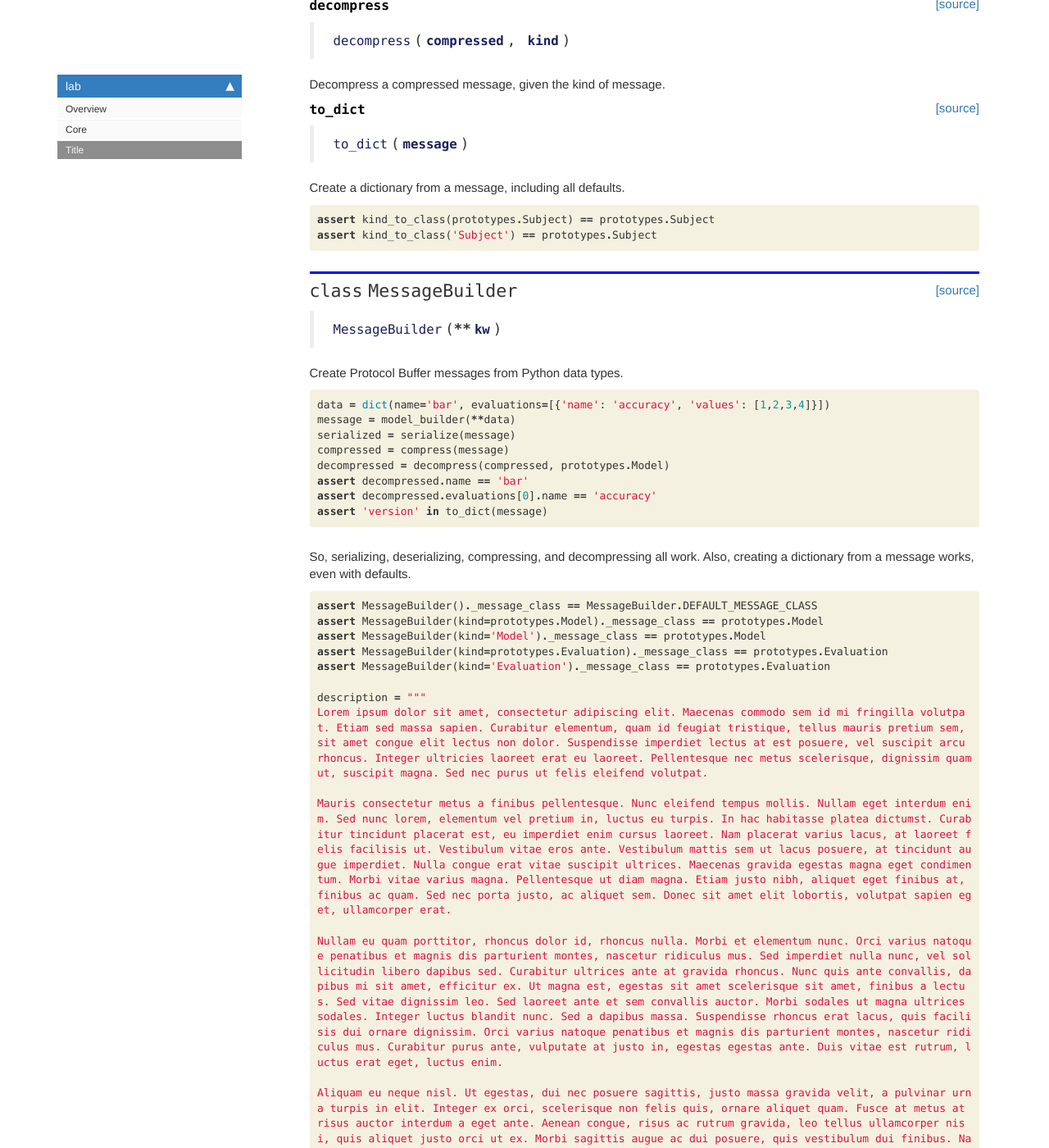
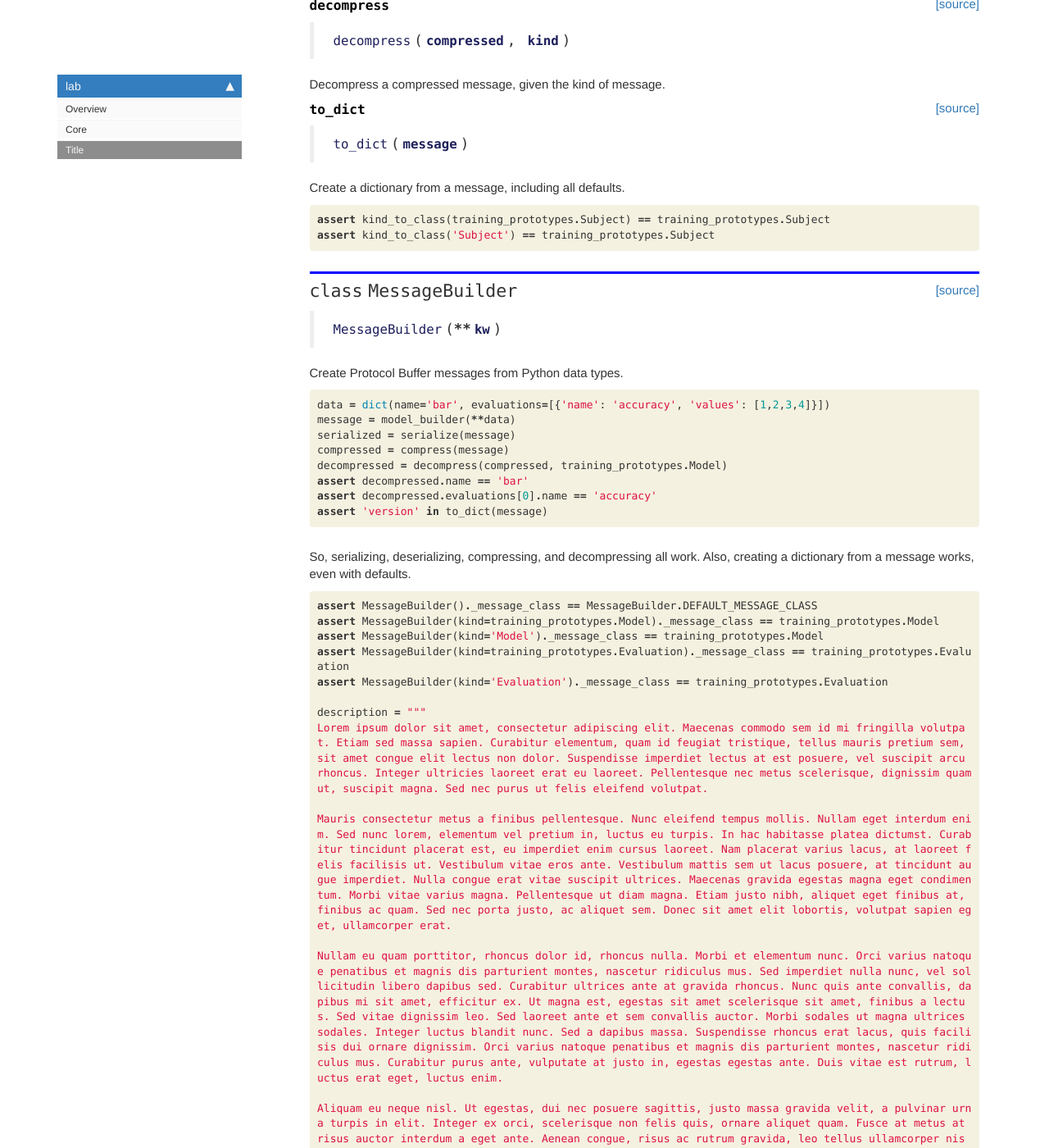
Before and after one commit to davidrichards/data-lab, a Jekyll site: the page built from docs/messages.html, in a window 1280 px wide and 1400 px high, scrolled down 1550 px. Shown: the whole window at 82% size. Built offline with Jekyll 4.4.1, drawn with Linux system fonts in a browser that asks for light colours; nearby versions of some CDN libraries; comment, search, counter and statistics services are not loaded.

Commit message:
WIP: Add a universal import

```diff
--- a/docs/core.html
+++ b/docs/core.html
@@ -27,6 +27,9 @@
 </div>
 <div class="cell border-box-sizing code_cell rendered">
 
+</div>
+<div class="cell border-box-sizing code_cell rendered">
+
 <div class="output_wrapper">
 <div class="output">
 
@@ -34,7 +37,7 @@
 
 
 <div class="output_markdown rendered_html output_subarea ">
-<h4 id="foo" class="doc_header"><code>foo</code><a href="https://github.com/davidrichards/lab/tree/master/lab/core.py#L7" class="source_link" style="float:right">[source]</a></h4><blockquote><p><code>foo</code>()</p>
+<h4 id="foo" class="doc_header"><code>foo</code><a href="https://github.com/davidrichards/lab/tree/master/lab/core.py#L10" class="source_link" style="float:right">[source]</a></h4><blockquote><p><code>foo</code>()</p>
 </blockquote>
 
 </div>
--- a/docs/messages.html
+++ b/docs/messages.html
@@ -19,6 +19,9 @@
 
 <div class="container" id="notebook-container">
 
+<div class="cell border-box-sizing code_cell rendered">
+
+</div>
 <div class="cell border-box-sizing code_cell rendered">
 
 </div>
@@ -51,9 +54,6 @@
 </div>
 <div class="cell border-box-sizing code_cell rendered">
 
-</div>
-<div class="cell border-box-sizing code_cell rendered">
-
 <div class="output_wrapper">
 <div class="output">
 
@@ -61,7 +61,7 @@
 
 
 <div class="output_markdown rendered_html output_subarea ">
-<h4 id="serialize" class="doc_header"><code>serialize</code><a href="https://github.com/davidrichards/lab/tree/master/lab/train/message.py#L13" class="source_link" style="float:right">[source]</a></h4><blockquote><p><code>serialize</code>(<strong><code>message</code></strong>)</p>
+<h4 id="serialize" class="doc_header"><code>serialize</code><a href="https://github.com/davidrichards/lab/tree/master/lab/train/message.py#L11" class="source_link" style="float:right">[source]</a></h4><blockquote><p><code>serialize</code>(<strong><code>message</code></strong>)</p>
 </blockquote>
 <p>Convert a message to a binary string.</p>
 
@@ -82,7 +82,7 @@
 
 
 <div class="output_markdown rendered_html output_subarea ">
-<h4 id="kind_to_class" class="doc_header"><code>kind_to_class</code><a href="https://github.com/davidrichards/lab/tree/master/lab/train/message.py#L17" class="source_link" style="float:right">[source]</a></h4><blockquote><p><code>kind_to_class</code>(<strong><code>kind</code></strong>, <strong><code>parent</code></strong>=<em><code>'lab.prototypes.training_pb2'</code></em>)</p>
+<h4 id="kind_to_class" class="doc_header"><code>kind_to_class</code><a href="https://github.com/davidrichards/lab/tree/master/lab/train/message.py#L15" class="source_link" style="float:right">[source]</a></h4><blockquote><p><code>kind_to_class</code>(<strong><code>kind</code></strong>, <strong><code>parent</code></strong>=<em><code>'lab.prototypes.training_pb2'</code></em>)</p>
 </blockquote>
 <p>Find a Message class by reference.
 Allows a recursive search for a message class.
@@ -105,7 +105,7 @@
 
 
 <div class="output_markdown rendered_html output_subarea ">
-<h4 id="deserialize" class="doc_header"><code>deserialize</code><a href="https://github.com/davidrichards/lab/tree/master/lab/train/message.py#L31" class="source_link" style="float:right">[source]</a></h4><blockquote><p><code>deserialize</code>(<strong><code>s</code></strong>, <strong><code>kind</code></strong>)</p>
+<h4 id="deserialize" class="doc_header"><code>deserialize</code><a href="https://github.com/davidrichards/lab/tree/master/lab/train/message.py#L29" class="source_link" style="float:right">[source]</a></h4><blockquote><p><code>deserialize</code>(<strong><code>s</code></strong>, <strong><code>kind</code></strong>)</p>
 </blockquote>
 <p>Deserialize a string as a kind of message.</p>
 
@@ -126,7 +126,7 @@
 
 
 <div class="output_markdown rendered_html output_subarea ">
-<h4 id="compress" class="doc_header"><code>compress</code><a href="https://github.com/davidrichards/lab/tree/master/lab/train/message.py#L46" class="source_link" style="float:right">[source]</a></h4><blockquote><p><code>compress</code>(<strong><code>message</code></strong>, <strong><code>level</code></strong>=<em><code>9</code></em>)</p>
+<h4 id="compress" class="doc_header"><code>compress</code><a href="https://github.com/davidrichards/lab/tree/master/lab/train/message.py#L44" class="source_link" style="float:right">[source]</a></h4><blockquote><p><code>compress</code>(<strong><code>message</code></strong>, <strong><code>level</code></strong>=<em><code>9</code></em>)</p>
 </blockquote>
 <p>Compress a message.</p>
 
@@ -147,7 +147,7 @@
 
 
 <div class="output_markdown rendered_html output_subarea ">
-<h4 id="decompress" class="doc_header"><code>decompress</code><a href="https://github.com/davidrichards/lab/tree/master/lab/train/message.py#L52" class="source_link" style="float:right">[source]</a></h4><blockquote><p><code>decompress</code>(<strong><code>compressed</code></strong>, <strong><code>kind</code></strong>)</p>
+<h4 id="decompress" class="doc_header"><code>decompress</code><a href="https://github.com/davidrichards/lab/tree/master/lab/train/message.py#L50" class="source_link" style="float:right">[source]</a></h4><blockquote><p><code>decompress</code>(<strong><code>compressed</code></strong>, <strong><code>kind</code></strong>)</p>
 </blockquote>
 <p>Decompress a compressed message, given the kind of message.</p>
 
@@ -168,7 +168,7 @@
 
 
 <div class="output_markdown rendered_html output_subarea ">
-<h4 id="to_dict" class="doc_header"><code>to_dict</code><a href="https://github.com/davidrichards/lab/tree/master/lab/train/message.py#L59" class="source_link" style="float:right">[source]</a></h4><blockquote><p><code>to_dict</code>(<strong><code>message</code></strong>)</p>
+<h4 id="to_dict" class="doc_header"><code>to_dict</code><a href="https://github.com/davidrichards/lab/tree/master/lab/train/message.py#L57" class="source_link" style="float:right">[source]</a></h4><blockquote><p><code>to_dict</code>(<strong><code>message</code></strong>)</p>
 </blockquote>
 <p>Create a dictionary from a message, including all defaults.</p>
 
@@ -185,8 +185,8 @@
 
 <div class="inner_cell">
     <div class="input_area">
-<div class=" highlight hl-ipython3"><pre><span></span><span class="k">assert</span> <span class="n">kind_to_class</span><span class="p">(</span><span class="n">prototypes</span><span class="o">.</span><span class="n">Subject</span><span class="p">)</span> <span class="o">==</span> <span class="n">prototypes</span><span class="o">.</span><span class="n">Subject</span>
-<span class="k">assert</span> <span class="n">kind_to_class</span><span class="p">(</span><span class="s1">&#39;Subject&#39;</span><span class="p">)</span> <span class="o">==</span> <span class="n">prototypes</span><span class="o">.</span><span class="n">Subject</span>
+<div class=" highlight hl-ipython3"><pre><span></span><span class="k">assert</span> <span class="n">kind_to_class</span><span class="p">(</span><span class="n">training_prototypes</span><span class="o">.</span><span class="n">Subject</span><span class="p">)</span> <span class="o">==</span> <span class="n">training_prototypes</span><span class="o">.</span><span class="n">Subject</span>
+<span class="k">assert</span> <span class="n">kind_to_class</span><span class="p">(</span><span class="s1">&#39;Subject&#39;</span><span class="p">)</span> <span class="o">==</span> <span class="n">training_prototypes</span><span class="o">.</span><span class="n">Subject</span>
 </pre></div>
 
     </div>
@@ -206,7 +206,7 @@
 
 
 <div class="output_markdown rendered_html output_subarea ">
-<h2 id="MessageBuilder" class="doc_header"><code>class</code> <code>MessageBuilder</code><a href="https://github.com/davidrichards/lab/tree/master/lab/train/message.py#L65" class="source_link" style="float:right">[source]</a></h2><blockquote><p><code>MessageBuilder</code>(<strong>**<code>kw</code></strong>)</p>
+<h2 id="MessageBuilder" class="doc_header"><code>class</code> <code>MessageBuilder</code><a href="https://github.com/davidrichards/lab/tree/master/lab/train/message.py#L63" class="source_link" style="float:right">[source]</a></h2><blockquote><p><code>MessageBuilder</code>(<strong>**<code>kw</code></strong>)</p>
 </blockquote>
 <p>Create Protocol Buffer messages from Python
 data types.</p>
@@ -228,7 +228,7 @@
 <span class="n">message</span> <span class="o">=</span> <span class="n">model_builder</span><span class="p">(</span><span class="o">**</span><span class="n">data</span><span class="p">)</span>
 <span class="n">serialized</span> <span class="o">=</span> <span class="n">serialize</span><span class="p">(</span><span class="n">message</span><span class="p">)</span>
 <span class="n">compressed</span> <span class="o">=</span> <span class="n">compress</span><span class="p">(</span><span class="n">message</span><span class="p">)</span>
-<span class="n">decompressed</span> <span class="o">=</span> <span class="n">decompress</span><span class="p">(</span><span class="n">compressed</span><span class="p">,</span> <span class="n">prototypes</span><span class="o">.</span><span class="n">Model</span><span class="p">)</span>
+<span class="n">decompressed</span> <span class="o">=</span> <span class="n">decompress</span><span class="p">(</span><span class="n">compressed</span><span class="p">,</span> <span class="n">training_prototypes</span><span class="o">.</span><span class="n">Model</span><span class="p">)</span>
 <span class="k">assert</span> <span class="n">decompressed</span><span class="o">.</span><span class="n">name</span> <span class="o">==</span> <span class="s1">&#39;bar&#39;</span>
 <span class="k">assert</span> <span class="n">decompressed</span><span class="o">.</span><span class="n">evaluations</span><span class="p">[</span><span class="mi">0</span><span class="p">]</span><span class="o">.</span><span class="n">name</span> <span class="o">==</span> <span class="s1">&#39;accuracy&#39;</span>
 <span class="k">assert</span> <span class="s1">&#39;version&#39;</span> <span class="ow">in</span> <span class="n">to_dict</span><span class="p">(</span><span class="n">message</span><span class="p">)</span>
@@ -252,10 +252,10 @@
 <div class="inner_cell">
     <div class="input_area">
 <div class=" highlight hl-ipython3"><pre><span></span><span class="k">assert</span> <span class="n">MessageBuilder</span><span class="p">()</span><span class="o">.</span><span class="n">_message_class</span> <span class="o">==</span> <span class="n">MessageBuilder</span><span class="o">.</span><span class="n">DEFAULT_MESSAGE_CLASS</span>
-<span class="k">assert</span> <span class="n">MessageBuilder</span><span class="p">(</span><span class="n">kind</span><span class="o">=</span><span class="n">prototypes</span><span class="o">.</span><span class="n">Model</span><span class="p">)</span><span class="o">.</span><span class="n">_message_class</span> <span class="o">==</span> <span class="n">prototypes</span><span class="o">.</span><span class="n">Model</span>
-<span class="k">assert</span> <span class="n">MessageBuilder</span><span class="p">(</span><span class="n">kind</span><span class="o">=</span><span class="s1">&#39;Model&#39;</span><span class="p">)</span><span class="o">.</span><span class="n">_message_class</span> <span class="o">==</span> <span class="n">prototypes</span><span class="o">.</span><span class="n">Model</span>
-<span class="k">assert</span> <span class="n">MessageBuilder</span><span class="p">(</span><span class="n">kind</span><span class="o">=</span><span class="n">prototypes</span><span class="o">.</span><span class="n">Evaluation</span><span class="p">)</span><span class="o">.</span><span class="n">_message_class</span> <span class="o">==</span> <span class="n">prototypes</span><span class="o">.</span><span class="n">Evaluation</span>
-<span class="k">assert</span> <span class="n">MessageBuilder</span><span class="p">(</span><span class="n">kind</span><span class="o">=</span><span class="s1">&#39;Evaluation&#39;</span><span class="p">)</span><span class="o">.</span><span class="n">_message_class</span> <span class="o">==</span> <span class="n">prototypes</span><span class="o">.</span><span class="n">Evaluation</span>
+<span class="k">assert</span> <span class="n">MessageBuilder</span><span class="p">(</span><span class="n">kind</span><span class="o">=</span><span class="n">training_prototypes</span><span class="o">.</span><span class="n">Model</span><span class="p">)</span><span class="o">.</span><span class="n">_message_class</span> <span class="o">==</span> <span class="n">training_prototypes</span><span class="o">.</span><span class="n">Model</span>
+<span class="k">assert</span> <span class="n">MessageBuilder</span><span class="p">(</span><span class="n">kind</span><span class="o">=</span><span class="s1">&#39;Model&#39;</span><span class="p">)</span><span class="o">.</span><span class="n">_message_class</span> <span class="o">==</span> <span class="n">training_prototypes</span><span class="o">.</span><span class="n">Model</span>
+<span class="k">assert</span> <span class="n">MessageBuilder</span><span class="p">(</span><span class="n">kind</span><span class="o">=</span><span class="n">training_prototypes</span><span class="o">.</span><span class="n">Evaluation</span><span class="p">)</span><span class="o">.</span><span class="n">_message_class</span> <span class="o">==</span> <span class="n">training_prototypes</span><span class="o">.</span><span class="n">Evaluation</span>
+<span class="k">assert</span> <span class="n">MessageBuilder</span><span class="p">(</span><span class="n">kind</span><span class="o">=</span><span class="s1">&#39;Evaluation&#39;</span><span class="p">)</span><span class="o">.</span><span class="n">_message_class</span> <span class="o">==</span> <span class="n">training_prototypes</span><span class="o">.</span><span class="n">Evaluation</span>
 
 <span class="n">description</span> <span class="o">=</span> <span class="s2">&quot;&quot;&quot;</span>
 <span class="s2">Lorem ipsum dolor sit amet, consectetur adipiscing elit. Maecenas commodo sem id mi fringilla volutpat. Etiam sed massa sapien. Curabitur elementum, quam id feugiat tristique, tellus mauris pretium sem, sit amet congue elit lectus non dolor. Suspendisse imperdiet lectus at est posuere, vel suscipit arcu rhoncus. Integer ultricies laoreet erat eu laoreet. Pellentesque nec metus scelerisque, dignissim quam ut, suscipit magna. Sed nec purus ut felis eleifend volutpat.</span>
--- a/lab/core.py
+++ b/lab/core.py
@@ -3,6 +3,9 @@
 __all__ = ['foo']
 
 # Cell
+from .imports import *
+
+# Cell
 
 def foo():
     return 'bar'
--- /dev/null
+++ b/lab/imports.py
@@ -0,0 +1,5 @@
+import os,re,pickle,shutil,zlib
+import google.protobuf
+import lab.prototypes.training_pb2 as training_prototypes
+import numpy as np
+from contextlib import contextmanager
```
Also changed, not shown: 3 other files.
